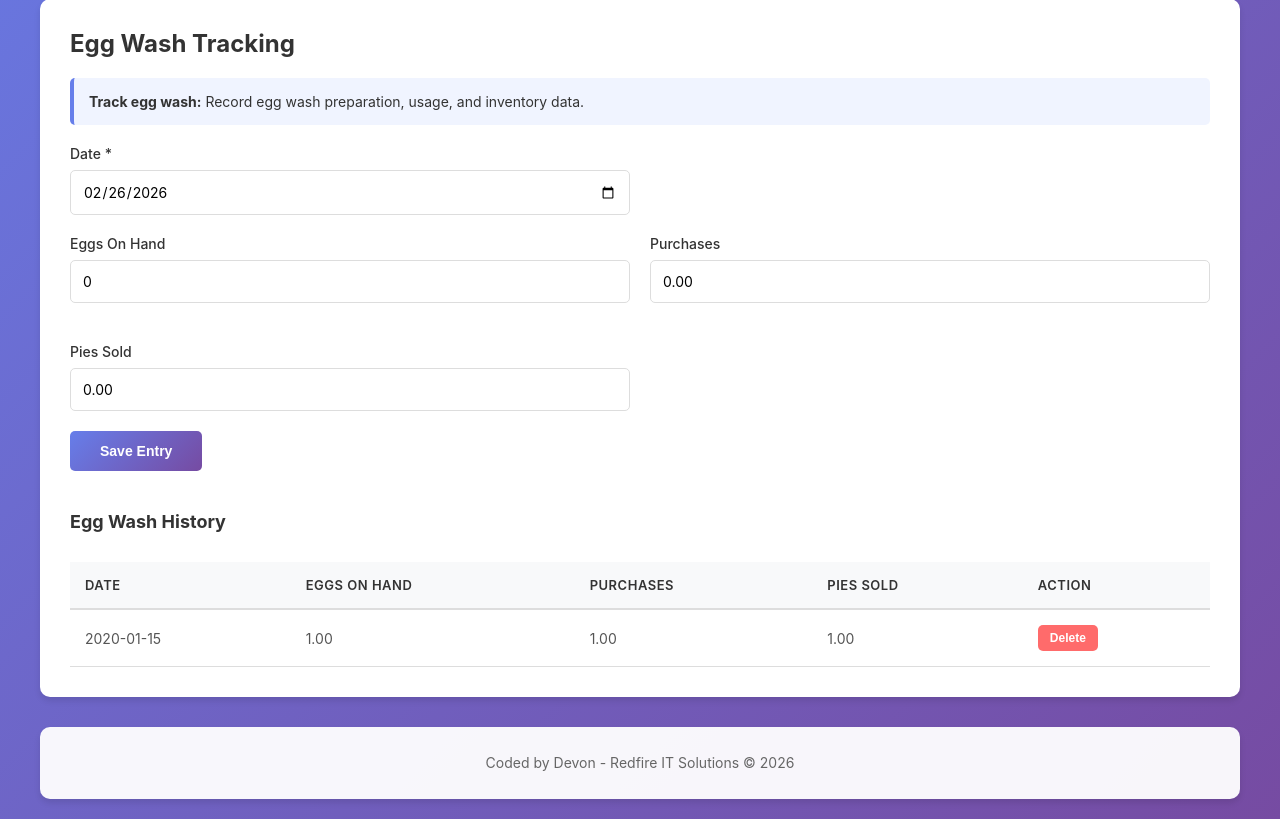
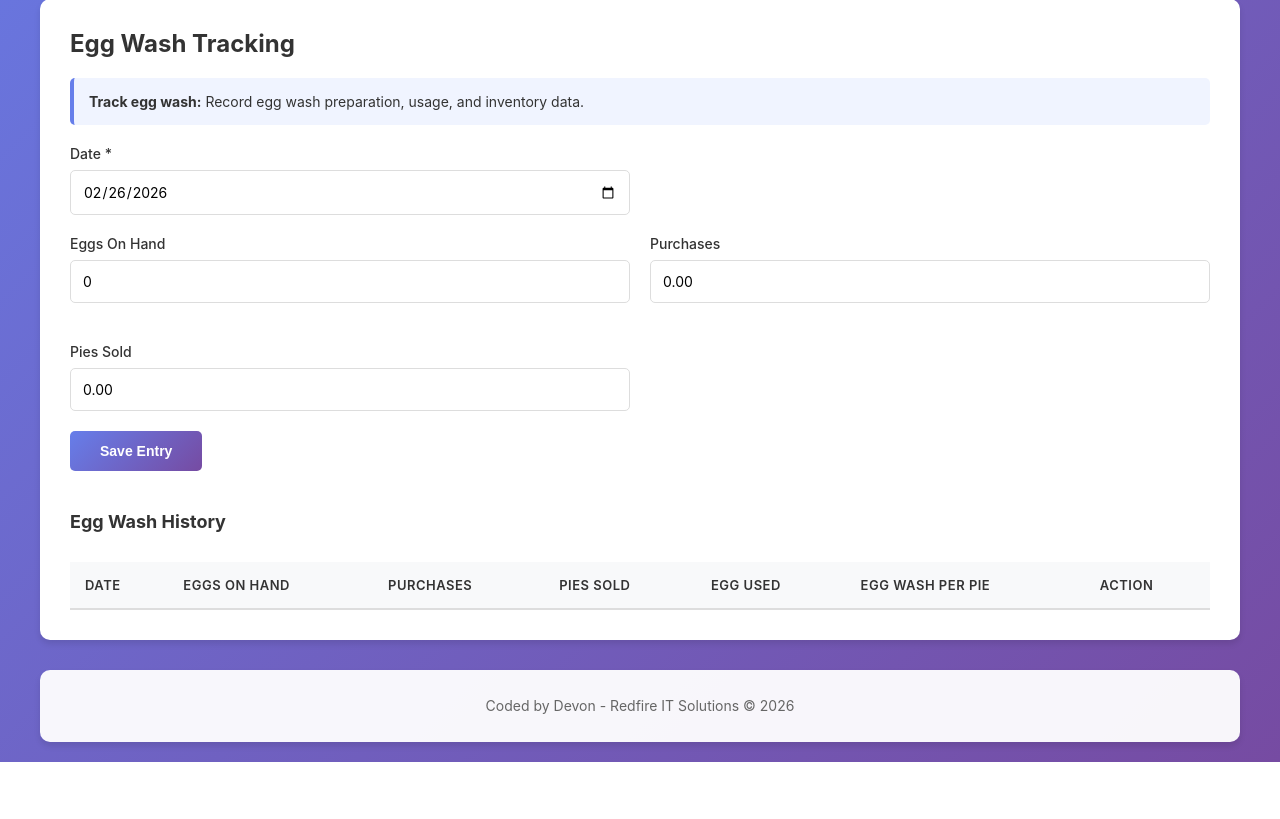
Before and after one commit to Devon-GS/Weekly-Stock-Takes-Web, a Flask app: page /bakery/egg-wash in a window 1280 px wide. Shown: the part 432-1251 px from the top of the page. After the commit the page ends 1194 px from the top, so only its background shows below. Run offline with Flask 3, Linux system fonts and the light colour scheme; tables that the repository leaves empty hold one stand-in row (values such as "Sample post"); lists and menus that the app fills with data are empty.

Commit message:
Add auto sales calculation and history tabel logic

```diff
--- a/app.py
+++ b/app.py
@@ -1515,17 +1515,22 @@ def get_egg_pies_sold_for_date(date):
         conn = get_db_connection()
         c = conn.cursor()
 
+        # Convert incoming date from YYYY-MM-DD to DD/MM/YYYY format for database comparison
+        current_date_formatted = datetime.strptime(date, '%Y-%m-%d').strftime('%d/%m/%Y')
+
         # Get the latest egg wash entry before this date
-        c.execute("SELECT date FROM bakeryEggWash WHERE date < ? ORDER BY date DESC LIMIT 1", (date,))
+        c.execute("SELECT date FROM bakeryEggWash WHERE date < ? ORDER BY date DESC LIMIT 1", (current_date_formatted,))
         previous_record = c.fetchone()
 
         # Determine the start date for the range
         if previous_record:
             last_date = previous_record['date']
+            last_date_obj = datetime.strptime(last_date, '%d/%m/%Y').date()
         else:
-            last_date = "1900-01-01"
-
-        print(f"[v0] Pies sold range: {last_date} < date <= {date}")
+            last_date_obj = datetime.strptime("01/01/1900", '%d/%m/%Y').date()
+
+        current_date_obj = datetime.strptime(current_date_formatted, '%d/%m/%Y').date()
+        print(f"[v0] Pies sold range: {last_date_obj} < date <= {current_date_obj}")
 
         total_pies = 0
 
@@ -1537,33 +1542,27 @@ def get_egg_pies_sold_for_date(date):
             # Get egg wash sales settings
             egg_wash_sales = get_settings('egg_wash_sales')
 
-            try:
-                last_date_obj = datetime.strptime(last_date, '%d/%m/%Y').date()
-                current_date_obj = parser.parse(date, dayfirst=False).date()
-
-                # Sum all sales that match product descriptions between dates
-                for row in imported_rows:
-                    if not row['description'] or not row['date']:
-                        continue
-
-                    try:
-                        row_date = parser.parse(row['date'], dayfirst=True).date()
-
-                        # Check if date is in range
-                        if last_date_obj < row_date <= current_date_obj:
-                            description_lower = row['description'].lower()
-                            quantity = row['quantity']
-
-                            # Check egg wash products
-                            for desc in egg_wash_sales:
-                                if desc and desc.lower() in description_lower:
-                                    total_pies += quantity
-                                    print(f"[v0] Matched pies sold: '{desc}' in '{row['description']}' (+{quantity})")
-                                    break
-                    except Exception as e:
-                        continue
-            except Exception as e:
-                print(f"[v0] Error parsing dates: {e}")
+            # Sum all sales that match product descriptions between dates
+            for row in imported_rows:
+                if not row['description'] or not row['date']:
+                    continue
+
+                try:
+                    row_date = parser.parse(row['date'], dayfirst=True).date()
+
+                    # Check if date is in range
+                    if last_date_obj < row_date <= current_date_obj:
+                        description_lower = row['description'].lower()
+                        quantity = row['quantity']
+
+                        # Check egg wash products
+                        for desc in egg_wash_sales:
+                            if desc and desc.lower() in description_lower:
+                                total_pies += quantity
+                                print(f"[v0] Matched pies sold: '{desc}' in '{row['description']}' (+{quantity})")
+                                break
+                except Exception as e:
+                    continue
 
         conn.close()
 
--- a/templates/bakery/egg-wash.html
+++ b/templates/bakery/egg-wash.html
@@ -57,20 +57,29 @@
             <th>Eggs On Hand</th>
             <th>Purchases</th>
             <th>Pies Sold</th>
+            <th>Egg Used</th>
+            <th>Egg Wash Per Pie</th>
             <th>Action</th>
         </tr>
     </thead>
     <tbody>
         {% for record in records %}
+            {% if loop.index0 < records|length - 1 %}
+                {% set previous_entry = records[loop.index0 + 1] %}
+                {% set eggs_used = (previous_entry.eggsOnHand + record.purchases) - record.eggsOnHand %}
+                {% set egg_wash_per_pie = eggs_used / record.piesSold if record.piesSold > 0 else 0 %}
         <tr>
             <td>{{ record.date }}</td>
             <td>{{ "%.2f"|format(record.eggsOnHand) }}</td>
             <td>{{ "%.2f"|format(record.purchases) }}</td>
             <td>{{ "%.2f"|format(record.piesSold) }}</td>
+            <td>{{ "%.2f"|format(eggs_used) }}</td>
+            <td>{{ "%.2f"|format(egg_wash_per_pie) }}</td>
             <td>
                 <button type="button" class="btn-small btn-danger" onclick="deleteRecord('/api/bakery/egg-wash/{{ record.id }}', {{ record.id }})">Delete</button>
             </td>
         </tr>
+            {% endif %}
         {% endfor %}
     </tbody>
 </table>
@@ -92,14 +101,18 @@
 
         if (!dateInput) return;
 
+        // Check if there are existing entries in the history table
+        const historyTable = document.querySelector('table tbody');
+        const hasExistingEntries = historyTable && historyTable.querySelectorAll('tr').length > 0;
+
+        // Only fetch pies sold data if there are existing entries
+        if (!hasExistingEntries) {
+            document.getElementById('piesSold').value = '0.00';
+            document.getElementById('piesSoldBadge').style.display = 'none';
+        } else {
             try {
-            const [piesSoldResponse, purchasesResponse] = await Promise.all([
-                fetch(`/api/bakery/egg-pies-sold/${dateInput}`),
-                fetch(`/api/bakery/egg-purchases/${dateInput}`)
-            ]);
-
+                const piesSoldResponse = await fetch(`/api/bakery/egg-pies-sold/${dateInput}`);
                 const piesSoldData = await piesSoldResponse.json();
-            const purchasesData = await purchasesResponse.json();
 
                 if (piesSoldData.success) {
                     const piesSoldValue = parseFloat(piesSoldData.pies_sold) || 0;
@@ -111,6 +124,15 @@
                         document.getElementById('piesSoldBadge').style.display = 'none';
                     }
                 }
+            } catch (error) {
+                console.error("[v0] Error fetching pies sold data:", error);
+            }
+        }
+
+        // Always fetch purchases data
+        try {
+            const purchasesResponse = await fetch(`/api/bakery/egg-purchases/${dateInput}`);
+            const purchasesData = await purchasesResponse.json();
 
             if (purchasesData.success) {
                 const purchasesValue = parseFloat(purchasesData.purchases) || 0;
@@ -123,7 +145,7 @@
                 }
             }
         } catch (error) {
-            console.error("[v0] Error fetching egg wash data:", error);
+            console.error("[v0] Error fetching purchases data:", error);
         }
     }
 
```
Lines whose indentation alone changed are shown as unchanged.
